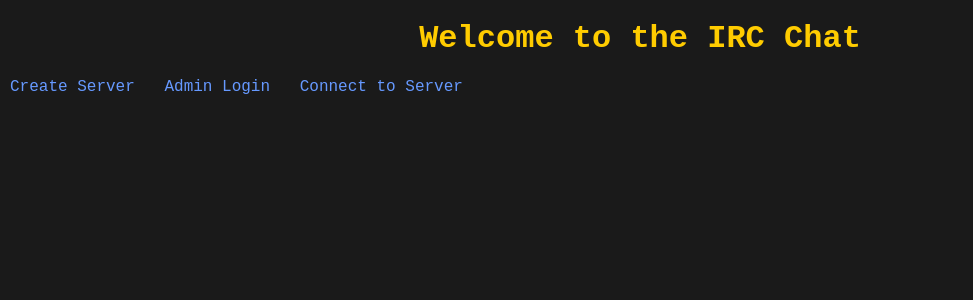
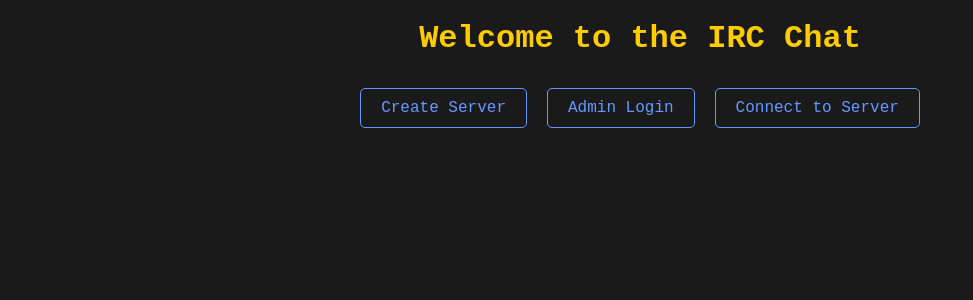
Before and after one commit to igorgoms/Projeto, a Flask app: page / in a window 1280 px wide. Shown: the top 300 px of the page, without its empty margins (0-973 px from the left). Run offline with Flask 3, Linux system fonts and the light colour scheme.

Commit message:
aualização

```diff
--- a/static/css/style.css
+++ b/static/css/style.css
@@ -18,11 +18,24 @@ h1 {
 a {
     color: #6699ff;
     text-decoration: none;
+    display: inline-block;
+    padding: 10px 20px;
+    border: 1px solid #6699ff;
+    border-radius: 5px;
     margin: 10px;
+    text-align: center;
 }
 
 a:hover {
     text-decoration: underline;
+    background-color: #333333;
+}
+
+/* Centralizar links */
+.links-container {
+    display: flex;
+    justify-content: center;
+    margin-top: 20px;
 }
 
 /* Formulários e campos de input */
--- a/templates/index.html
+++ b/templates/index.html
@@ -8,8 +8,10 @@
 </head>
 <body>
     <h1>Welcome to the IRC Chat</h1>
-    <a href="{{ url_for('create_server') }}">Create Server</a>
-    <a href="{{ url_for('login') }}">Admin Login</a>
-    <a href="{{ url_for('configure') }}">Connect to Server</a>
-</body>
+    <div class="links-container">
+        <a href="{{ url_for('create_server') }}">Create Server</a>
+        <a href="{{ url_for('login') }}">Admin Login</a>
+        <a href="{{ url_for('configure') }}">Connect to Server</a>
+    </div>
+
 </html>
```
